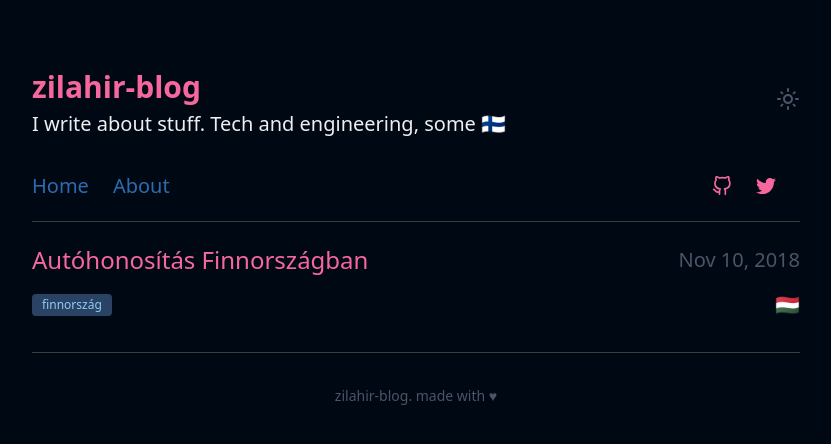
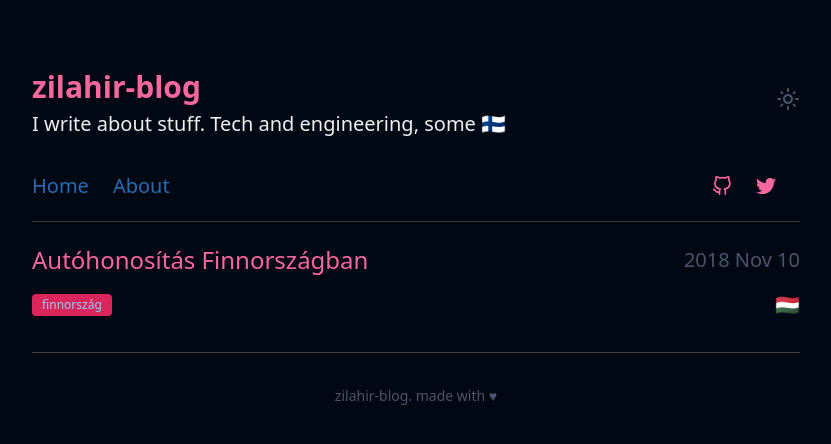
Before and after one commit to zilahir/rz-blog, a Next.js app: page / in a window 1280 px wide. Shown: the top 444 px of the page, without its empty margins (224-1055 px from the left). Built offline with nearby package versions, Linux system fonts and the light colour scheme.

Commit message:
adjust layout

```diff
--- a/src/blog/BlogGallery.tsx
+++ b/src/blog/BlogGallery.tsx
@@ -29,7 +29,7 @@ function BlogGallery(props: IBlogGalleryProps) {
               </Link>
               <div className="flex">
                 <div className="text-right">
-                  {format(new Date(elt.date), "LLL d, yyyy")}
+                  {format(new Date(elt.date), "yyyy MMM dd")}
                 </div>
               </div>
             </div>
--- a/src/components/Category/index.tsx
+++ b/src/components/Category/index.tsx
@@ -6,7 +6,7 @@ interface ICategory {
 
 function Category({ category }: ICategory): ReactElement {
   return (
-    <div className="bg-blue-100 text-blue-800 text-xs font-medium me-2 px-2.5 py-0.5 rounded dark:bg-blue-900 dark:text-blue-300">
+    <div className="dark:bg-deep-blush-600 text-white-100 text-xs font-medium me-2 px-2.5 py-0.5 rounded bg-deep-blush-400 dark:text-blue-300">
       <p>{category}</p>
     </div>
   );
```
